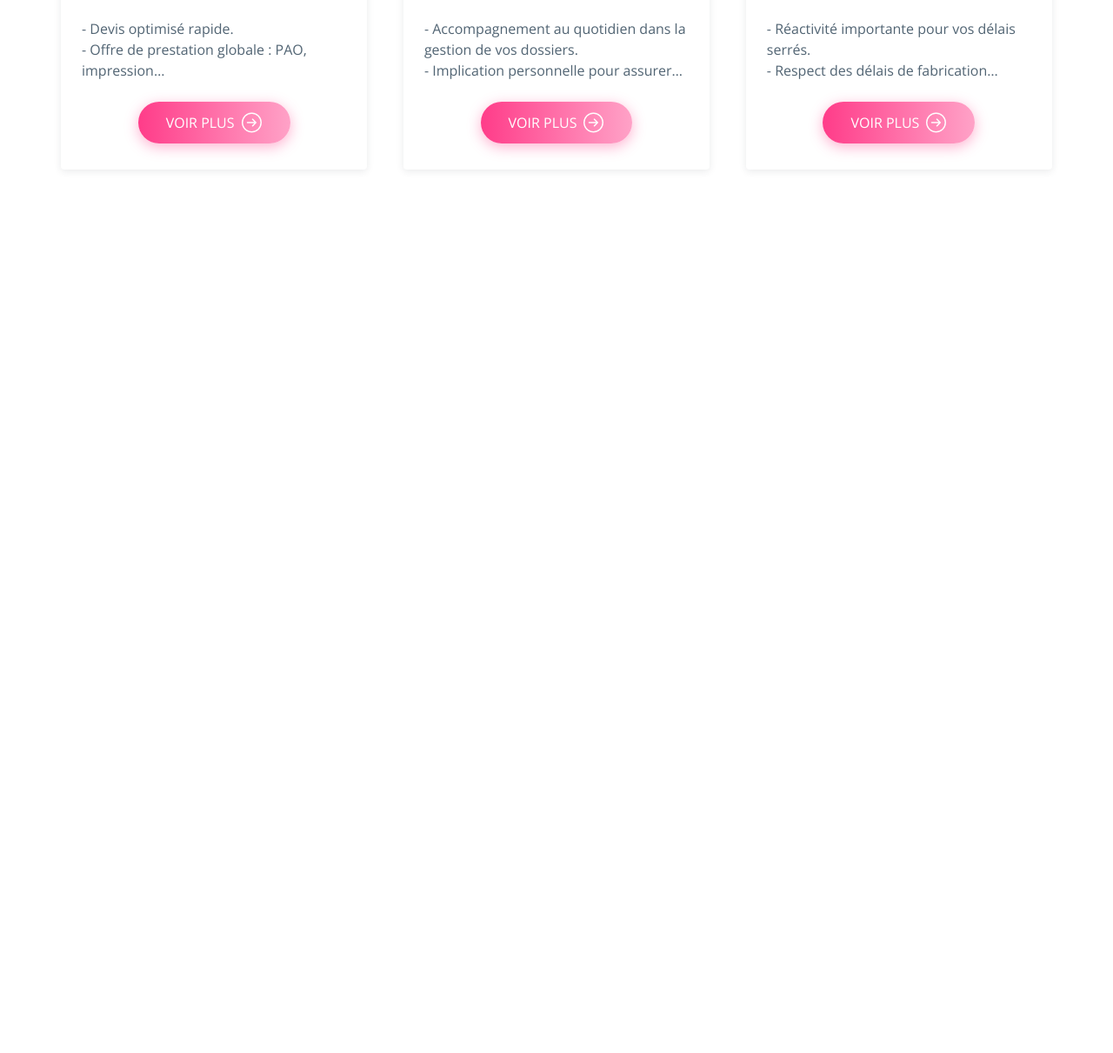
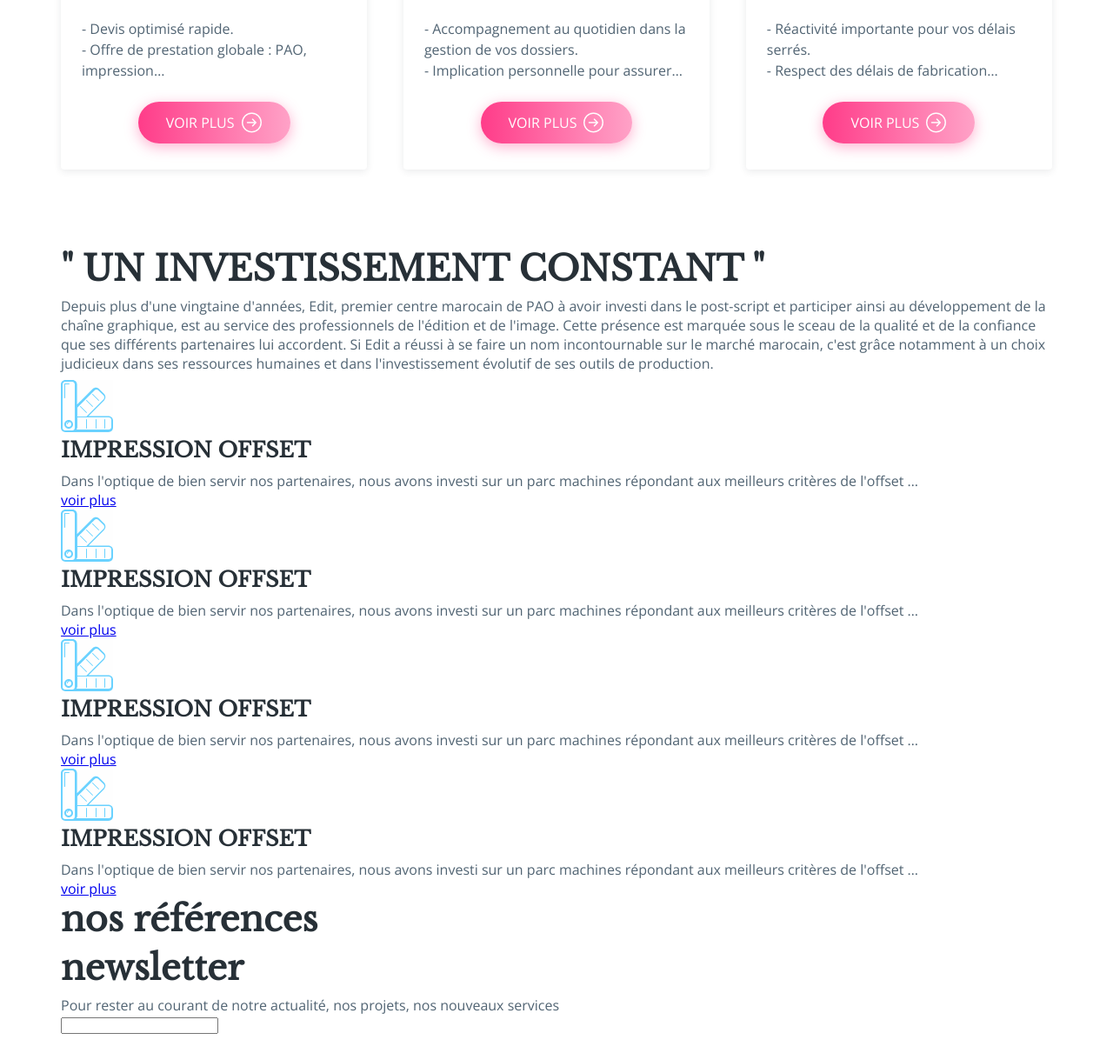
Before and after one commit to kanouni-youssef/imprimerie, a website: page app/index.html in a window 1280 px wide. Shown: the part 1170-2381 px from the top of the page at 87% size. Before the commit the page ends 1455 px from the top, so only its background shows below. Drawn offline with nearby package versions, Linux system fonts and the light colour scheme.

Commit message:
Add structure html

```diff
--- a/app/index.html
+++ b/app/index.html
@@ -9,7 +9,6 @@
     <title>Edit imprimerie</title>
 </head>
 <body>
-
     <div class="header">
         <div class="container">
             <div class="flex__content--header">
@@ -37,10 +36,10 @@
             <span class="go-bottom"></span>
         </div>
     </div>
-    <div class="section1">
+    <section class="section1">
         <div class="container">
             <h3 class="section1__h2">" charte qualite "</h2>
-            <p class="section1__text">En faisant de l'excellence notre signature, nous assurons à nos clients une charte qualité basée autour de trois fondamentaux.</p>
+                <p class="section1__text">En faisant de l'excellence notre signature, nous assurons à nos clients une charte qualité basée autour de trois fondamentaux.</p>
 
                 <div class="cards">
                     <div class="card">
@@ -75,7 +74,73 @@
                     </div>
                 </div>
 
-        </div>
-    </div>
+            </div>
+        </section>
+        <section class="section2">
+            <div class="container">
+                <h3 class="section2__title">" UN INVESTISSEMENT CONSTANT "</h3>
+                <p class="section2__text">Depuis plus d'une vingtaine d'années, Edit, premier centre marocain de PAO à avoir investi dans le post-script et participer ainsi au développement de la chaîne graphique, est au service des professionnels de l'édition et de l'image.
+                    Cette présence est marquée sous le sceau de la qualité et de la confiance que ses différents partenaires lui accordent. Si Edit a réussi à se faire un nom incontournable sur le marché marocain, c'est grâce notamment à un choix judicieux dans ses ressources humaines et dans l'investissement évolutif de ses outils de production.</p>
+            </div>
+        </section>
+        <section class="section3">
+            <div class="container">
+                <h3 class="section3__title"></h3>
+                <div class="section3__cards">
+                    <div class="card">
+                        <img src="assets/images/icons/offset.svg" alt="" class="card__img">
+                        <h5 class="card__h5">IMPRESSION
+                            OFFSET</h5>
+                        <p class="card__text">Dans l'optique de bien servir nos partenaires, nous avons investi sur un parc machines répondant aux meilleurs critères de l'offset …</p>
+                        <a href="#" class="btn-content--card">voir plus</a>
+                    </div>
+                    <div class="card">
+                        <img src="assets/images/icons/offset.svg" alt="" class="card__img">
+                        <h5 class="card__h5">IMPRESSION
+                            OFFSET</h5>
+                        <p class="card__text">Dans l'optique de bien servir nos partenaires, nous avons investi sur un parc machines répondant aux meilleurs critères de l'offset …</p>
+                        <a href="#" class="btn-content--card">voir plus</a>
+                    </div>
+                    <div class="card">
+                        <img src="assets/images/icons/offset.svg" alt="" class="card__img">
+                        <h5 class="card__h5">IMPRESSION
+                            OFFSET</h5>
+                        <p class="card__text">Dans l'optique de bien servir nos partenaires, nous avons investi sur un parc machines répondant aux meilleurs critères de l'offset …</p>
+                        <a href="#" class="btn-content--card">voir plus</a>
+                    </div>
+                    <div class="card">
+                        <img src="assets/images/icons/offset.svg" alt="" class="card__img">
+                        <h5 class="card__h5">IMPRESSION
+                            OFFSET</h5>
+                        <p class="card__text">Dans l'optique de bien servir nos partenaires, nous avons investi sur un parc machines répondant aux meilleurs critères de l'offset …</p>
+                        <a href="#" class="btn-content--card">voir plus</a>
+                    </div>
+                </div>
+            </div>
+        </section>
+        <section class="section4">
+            <div class="container">
+                <h3 class="section4__title">nos références</h3>
+                <div class="section4__logos"></div>
+            </div>
+        </section>
+        <section class="section5">
+            <div class="container">
+                <h3 class="section5__title">newsletter</h3>
+                <p class="section5__text">Pour rester au courant de notre actualité, nos projets, nos nouveaux services</p>
+                <div class="form-newsletter">
+                    <input type="text" class="form-newsletter__input">
+                    <a href="#" class="form-newsletter__btn"></a>
+                </div>
+            </div>
+        </section>
+        <footer>
+            <div class="container">
+                <div class="footer__info">
+                    <img src="" alt="" class="footer__info-img">
+                    <div class="footer__info-text"></div>
+                </div>
+            </div>
+        </footer>
 </body>
 </html>
```
Also changed, not shown: app/assets/images/icons/offset.svg (added).
